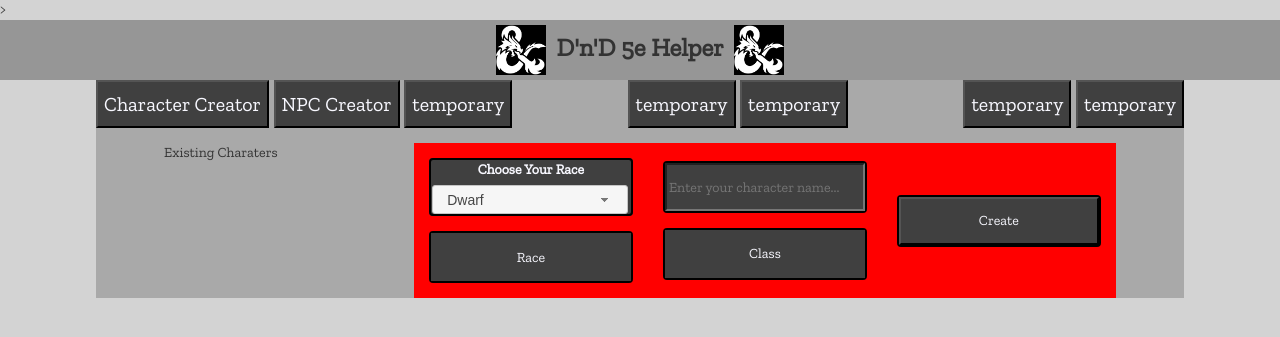
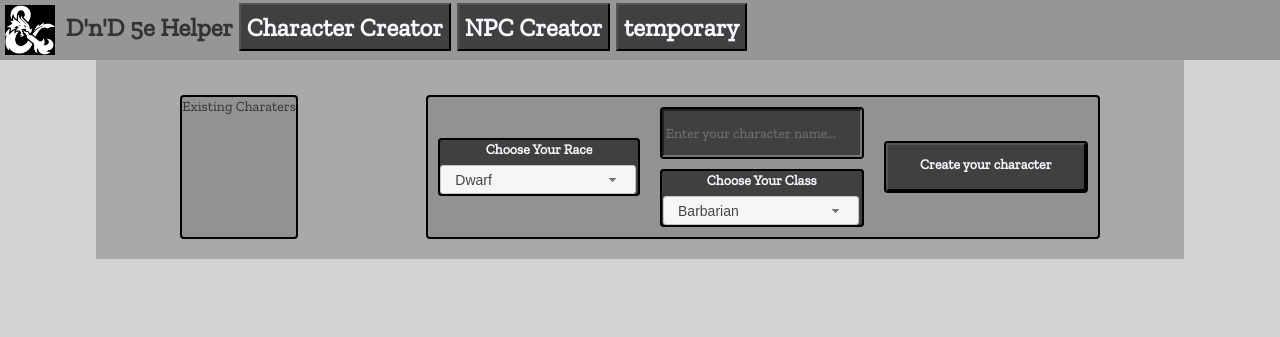
Before and after one commit to Malverick/DnD-Project, a PHP site: page / in a window 1280 px wide. Shown: the top 337 px of the page. Run offline with PHP 8.4, Linux system fonts and the light colour scheme.

Commit message:
V1.0 of the charater creator ready, rejigged the navigation bar to be on one line anf to the left of the page

```diff
--- a/Front End/CSS/styles.css
+++ b/Front End/CSS/styles.css
@@ -9,18 +9,13 @@ body {
     width:85%;
     background-color:darkgrey;
     height:auto;
-    padding:0;
+    padding:20px;
 
 }
 #header {
-    display: flex;
-    align-items: center;
     background-color: #969696;
-    justify-content:center;
-    flex-direction:column;
 }
 #hTitle {
-    justify-content: space-around;
     font-size: 25px;
     font-weight: 600;
 }
@@ -52,7 +47,8 @@ body {
 }
 
 input {
-  color: darkgray;
+  color: ghostwhite;
+  background-color:#404040;
 }
 
 #mainContent {
@@ -62,19 +58,22 @@ input {
 }
 #charListing {
     flex-direction: column;
+    background-color: #939292;
+    border: solid black 2px;
+    border-radius: 4px;
 }
-#charCreator{
-    display:flex;
-    justify-content:center;
-    align-items:center;
-    background-color:red;
+#charCreator {
+    display: flex;
+    justify-content: center;
+    align-items: center;
+    background-color: #939292;
+    border:solid black 2px;
+    border-radius:4px;
 }
 
 .charColumn{
     flex-direction:column;
     align-items:center;
-}
-label{
 }
 select {
     background-color: #8e8d8d;
@@ -87,13 +86,15 @@ option:hover {
 ul {
     margin: 0;
     padding: 0;
+    list-style-type: none;
 }
 li{
-    list-style-type:none;
     text-align:center;
+    display:inline;
 }
 .pageObject {
-    margin: 15px;
+    width:auto;
+    margin: 10px;
     background-color: #404040;
     color:ghostwhite;
     display:flex;
--- a/Front End/Index.html
+++ b/Front End/Index.html
@@ -8,7 +8,6 @@
     <link rel="stylesheet" type="text/css" href="./Bootstrap\css\bootstrap.min.css">
     <link rel="stylesheet" type="text/css" href="CSS\styles.css" >
     <link href="jquery-ui/jquery-ui.css" rel="stylesheet">
->
     <script src="https://ajax.googleapis.com/ajax/libs/jquery/3.5.1/jquery.min.js"></script>
 
     <script src="https://cdnjs.cloudflare.com/ajax/libs/popper.js/1.14.7/umd/popper.min.js"
@@ -22,29 +21,16 @@
 <body>
     <div id="header">
         <div id="hTitle">
-            <img class="hLogo" src="CSS\DnD Logo.jpg">
-            D'n'D 5e Helper
-            <img class="hLogo" src="CSS\DnD Logo.jpg">
+            <ul>
+                <li><img class="hLogo" src="CSS\DnD Logo.jpg"></li>
+                <li>D'n'D 5e Helper</li>
+                <li><button class="navButton" onclick="location.href='delete.html'">Character Creator</button></li>
+                <li><button class="navButton" onclick="location.href='update.html'">NPC Creator</button></li>
+                <li><button class="navButton" onclick="location.href='update.html'">temporary</button></li>
+            </ul>
         </div>
     </div>
     <div id="wrapper">
-        <div id="hNavigation">
-            <div id="hNav-1">
-                <button class="navButton" onclick="location.href='delete.html'">Character Creator</button>
-                <button class="navButton" onclick="location.href='update.html'">NPC Creator</button>
-                <button class="navButton" onclick="location.href='update.html'">temporary</button>
-            </div>
-            <div id="hNav-2">
-                <button class="navButton" onclick="location.href='update.html'">temporary</button>
-                <button class="navButton" onclick="location.href='update.html'">temporary</button>
-            </div>
-            <div id="hNav-3">
-                <button class="navButton" onclick="location.href='update.html'">temporary</button>
-                <button class="navButton" onclick="location.href='update.html'">temporary</button>
-            </div>
-        </div>
-
-
         <div id="mainContent">
             <div id="charListing">
                 <p>Existing Charaters</p>
@@ -65,51 +51,33 @@
                             <option class="charRace">Tiefling</option>
                         </select>
                     </fieldset>
-                    <div class="dropdownParent pageObject">
 
-                        <div id="racialChoice" class="pageButton">
-                            <p id="racialChoiceText" class="center">Race</p>
-                        </div>
-                        <ul class="dropdown-content">
-                            <li class="charRace">Dwarf</li>
-                            <li class="charRace">Elf</li>
-                            <li class="charRace">Halfling</li>
-                            <li class="charRace">Human</li>
-                            <li class="charRace">Dragonborn</li>
-                            <li class="charRace">Gnome</li>
-                            <li class="charRace">Half-Elf</li>
-                            <li class="charRace">Half-Orc</li>
-                            <li class="charRace">Tiefling</li>
-                        </ul>
-                    </div>
                 </div>
                 <div class="charColumn">
                     <div class="pageObject">
                         <input id="enteredName" class="pageButton" type="text" placeholder="Enter your character name...">
                     </div>
-                    <div class="dropdownParent pageObject">
-                        <div id="classChoice" class="pageButton">
-                            <p id="classChoiceText" class="center">Class</p>
-                        </div>
-                        <ul class="dropdown-content">
-                            <li class="charClass">Barbarian</li>
-                            <li class="charClass">Bard</li>
-                            <li class="charClass">Cleric</li>
-                            <li class="charClass">Druid</li>
-                            <li class="charClass">Fighter</li>
-                            <li class="charClass">Monk</li>
-                            <li class="charClass">Paladin</li>
-                            <li class="charClass">Ranger</li>
-                            <li class="charClass">Rogue</li>
-                            <li class="charClass">Sorcerer</li>
-                            <li class="charClass">Warlock</li>
-                            <li class="charClass">Wizard</li>
-                        </ul>
-                    </div>
+                    <fieldset class="pageObject">
+                        <label for="classChoice">Choose Your Class</label>
+                        <select name="classChoice" id="classChoice">
+                            <option class="charClass">Barbarian</option>
+                            <option class="charClass">Bard</option>
+                            <option class="charClass">Cleric</option>
+                            <option class="charClass">Druid</option>
+                            <option class="charClass">Fighter</option>
+                            <option class="charClass">Monk</option>
+                            <option class="charClass">Paladin</option>
+                            <option class="charClass">Ranger</option>
+                            <option class="charClass">Rogue</option>
+                            <option class="charClass">Sorcerer</option>
+                            <option class="charClass">Warlock</option>
+                            <option class="charClass">Wizard</option>
+                        </select>
+                    </fieldset>
                 </div>
                 <div class="charColumn">
                     <div class="pageObject">
-                        <button class="pageButton" onclick="postCharacter()">Create</button>
+                        <button name="createCharacter" class="pageButton" onclick="postCharacter()"><label for="createCharacter">Create your character</label></button>
                     </div>
                 </div>
             </div>
--- a/Front End/Javascript/Index.js
+++ b/Front End/Javascript/Index.js
@@ -22,6 +22,7 @@ $(".charClass").click(function () {
 // test jquery ui dropdowns
 $(function () {
     $("#racialChoice").selectmenu();
+    $("#classChoice").selectmenu();
 });
 // async function getRaces() {
 //     const raceResponse = await fetch('http://localhost:8080/dndchars/getThingRace');
@@ -47,8 +48,8 @@ function character(name, raceID, classID) {
 async function postCharacter() {
     var char = new character()
     char.Name = document.getElementById("enteredName").value;
-    var charRace = $("#racialChoiceText").text();
-    var charClass = $("#classChoiceText").text();
+    var charRace = $("#racialChoice").val();
+    var charClass = $("#classChoice").val();
     console.log();
 
     //Race Selector
```
